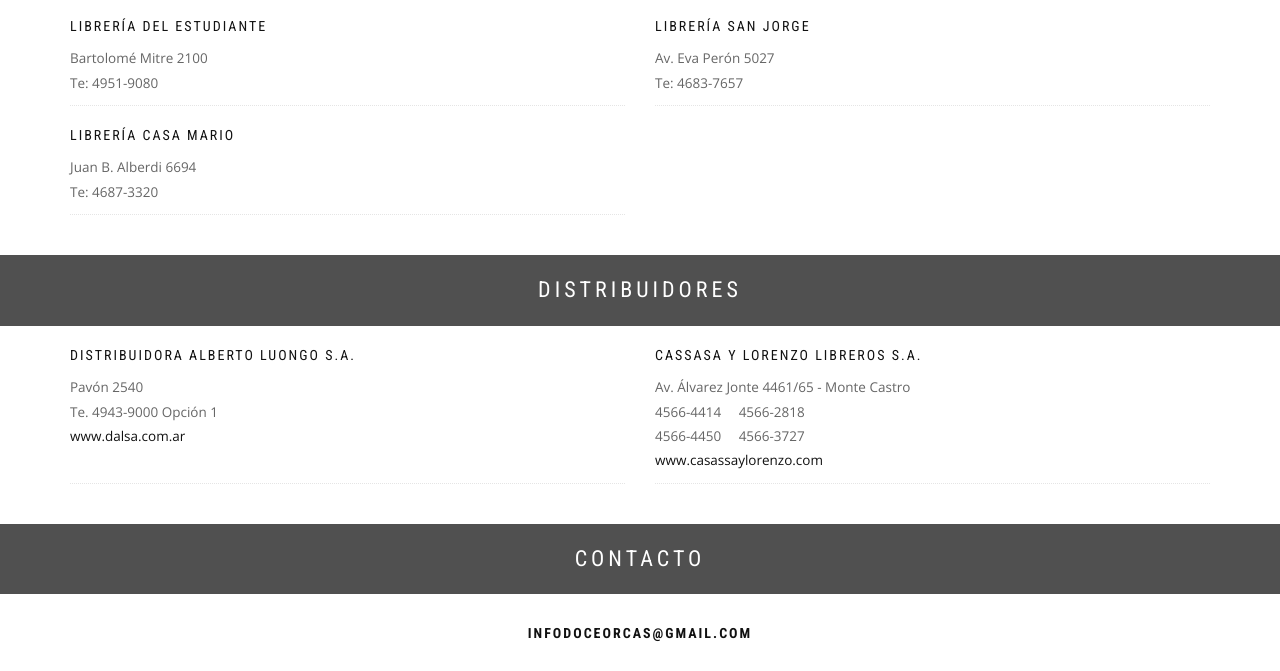
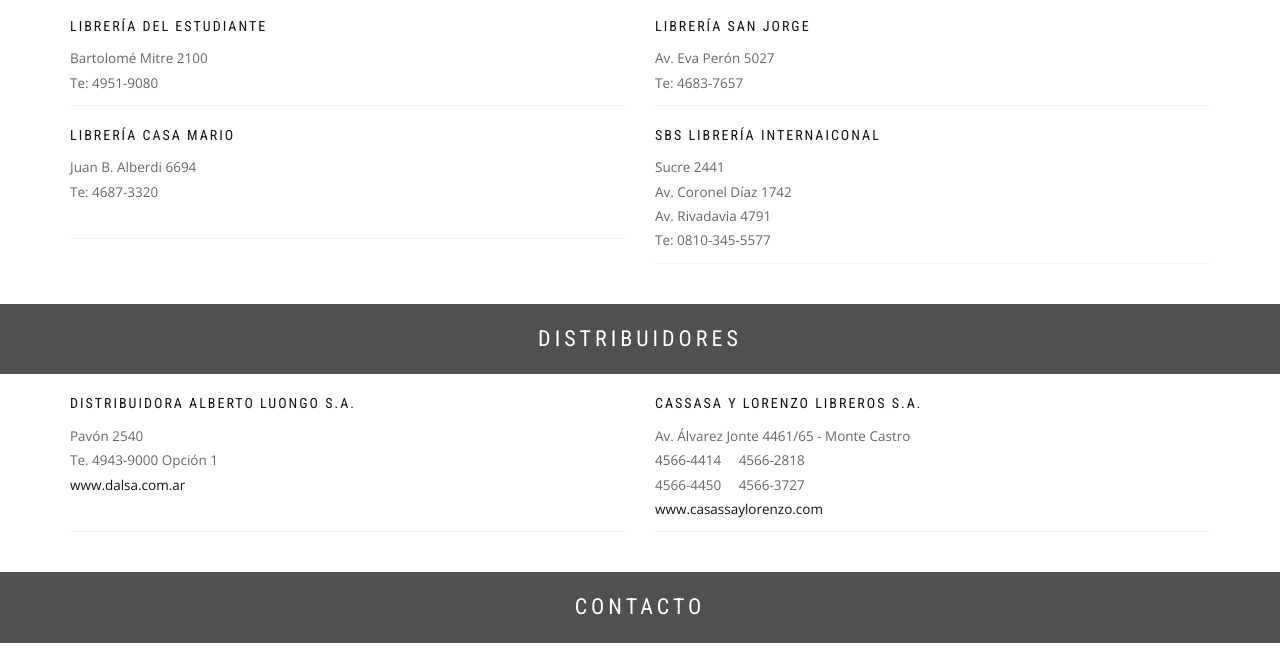
Before and after one commit to doceorcas/doceorcasediciones.com.ar, a plain HTML site: page index.html in a window 1280 px wide. Shown: the part 2950-3621 px from the top of the page. Drawn offline with nearby package versions, Linux system fonts and the light colour scheme; a web font is replaced by a local one.

Commit message:
Add files via upload

```diff
--- a/index.html
+++ b/index.html
@@ -371,7 +371,7 @@ El objetivo principal de los integrantes del equipo de Doceorcas ediciones es la
                   <div class="row">
                     <div class="col-sm-8">
                       <h4 class="menu-title font-alt">Librería Casa Mario</h4>
-                      <div class="menu-detail ">Juan B. Alberdi 6694<br>Te: 4687-3320</div>
+                      <div class="menu-detail ">Juan B. Alberdi 6694<br>Te: 4687-3320<br><br></div>
                     </div>
                    </div>
                 </div>
@@ -419,6 +419,18 @@ El objetivo principal de los integrantes del equipo de Doceorcas ediciones es la
                     <div class="col-sm-8">
                       <h4 class="menu-title font-alt">Librería San Jorge</h4>
                       <div class="menu-detail ">Av. Eva Perón 5027<br>Te: 4683-7657</div>
+                    </div>
+
+                  </div>
+                </div>
+
+
+
+				   <div class="menu">
+                  <div class="row">
+                    <div class="col-sm-8">
+                      <h4 class="menu-title font-alt">SBS Librería Internaiconal</h4>
+                      <div class="menu-detail ">Sucre 2441<br>Av. Coronel Díaz 1742<br>Av. Rivadavia 4791<br>Te: 0810-345-5577</div>
                     </div>
 
                   </div>
```
